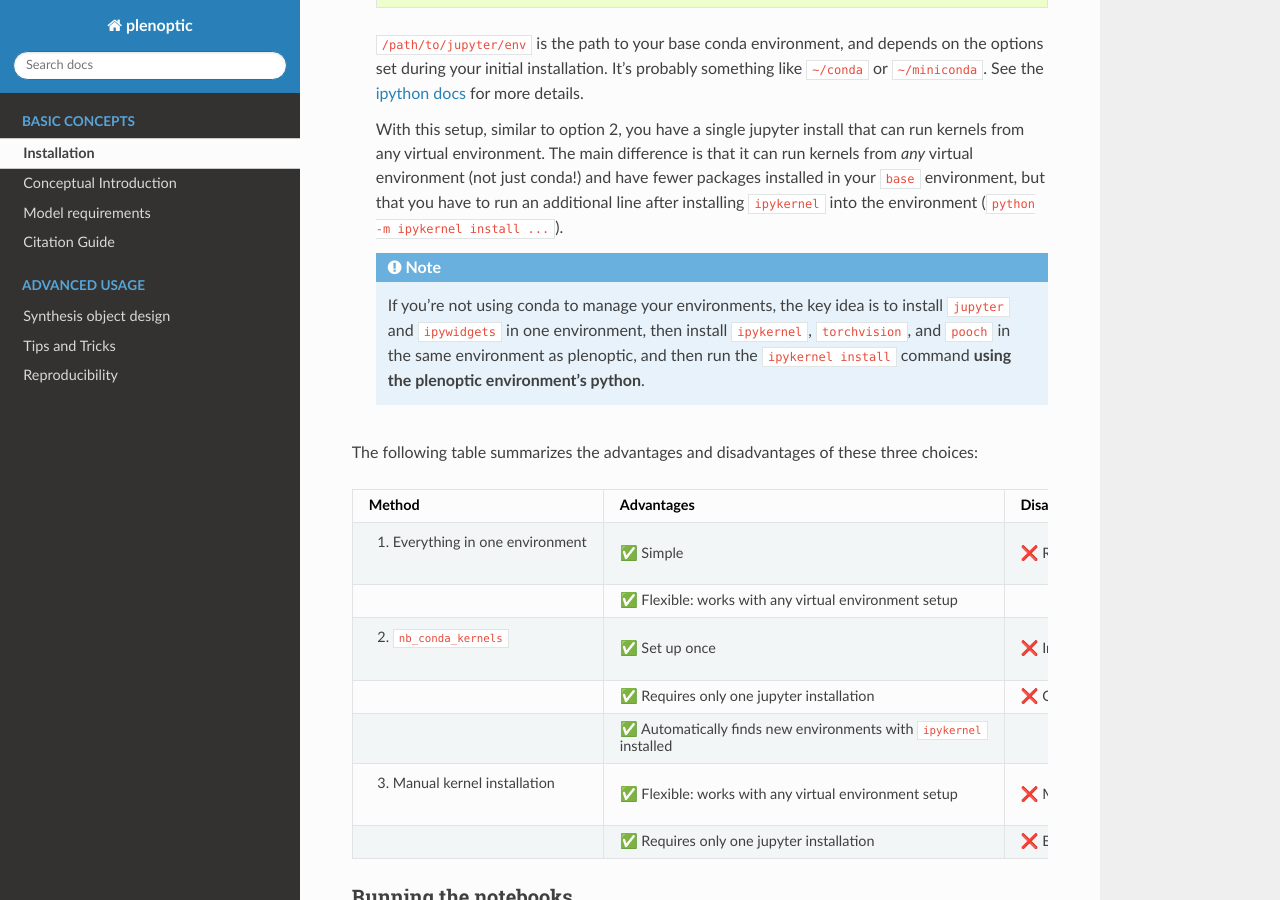
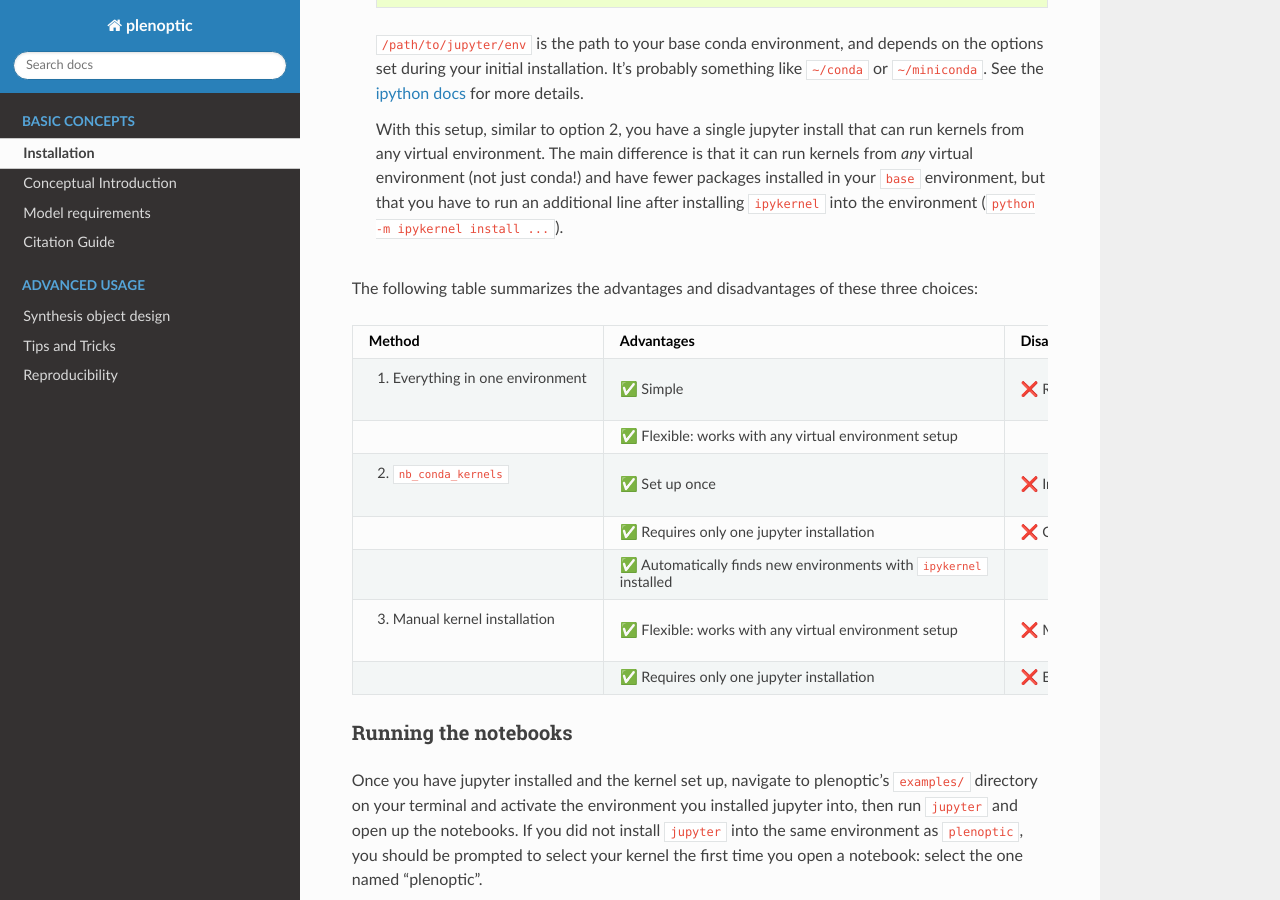
Before and after one commit to plenoptic-org/plenoptic, a Sphinx documentation site: the page built from docs/install.rst, in a window 1280 px wide and 900 px high, scrolled down 4466 px. Built offline with Sphinx 7.4.7 and the Read the Docs theme 2.0.0, drawn with Linux system fonts in a browser that asks for light colours; pages that are not in the unit, such as notebooks, are missing from menus; the version number could not be read and is left out.

Commit message:
remove unnecessary note

```diff
--- a/docs/install.rst
+++ b/docs/install.rst
@@ -182,8 +182,6 @@ environments and how you wish to handle them.
 
       With this setup, similar to option 2, you have a single jupyter install that can run kernels from any virtual environment. The main difference is that it can run kernels from *any* virtual environment (not just conda!) and have fewer packages installed in your ``base`` environment, but that you have to run an additional line after installing ``ipykernel``  into the environment (``python -m ipykernel install ...``).
 
-      .. note:: If you're not using conda to manage your environments, the key idea is to install ``jupyter`` and ``ipywidgets`` in one environment, then install ``ipykernel``, ``torchvision``, and ``pooch`` in the same environment as plenoptic, and then run the ``ipykernel install`` command **using the plenoptic environment's python**.
-
 .. tab:: pip and venv
 
    1. Install jupyter in the same environment as ``plenoptic``. This is the easiest but, if you have multiple virtual environments and want to use Jupyter notebooks in each of them, it will take up a lot of space.
```
